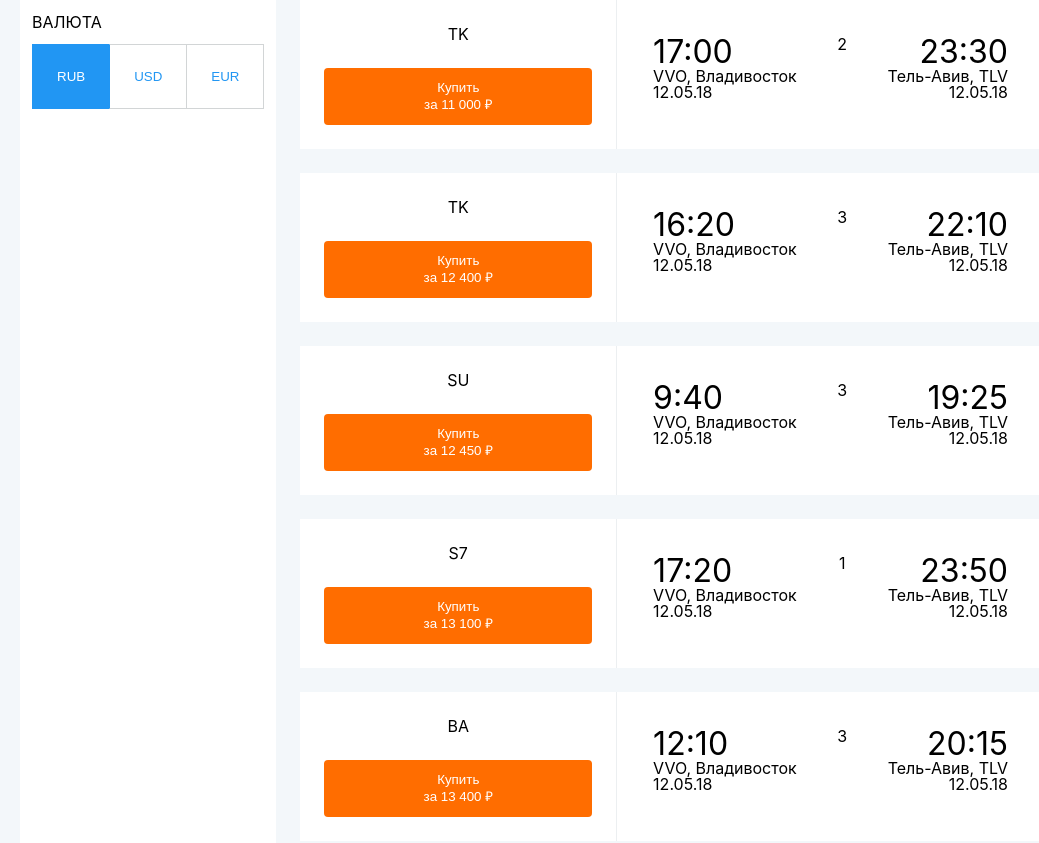
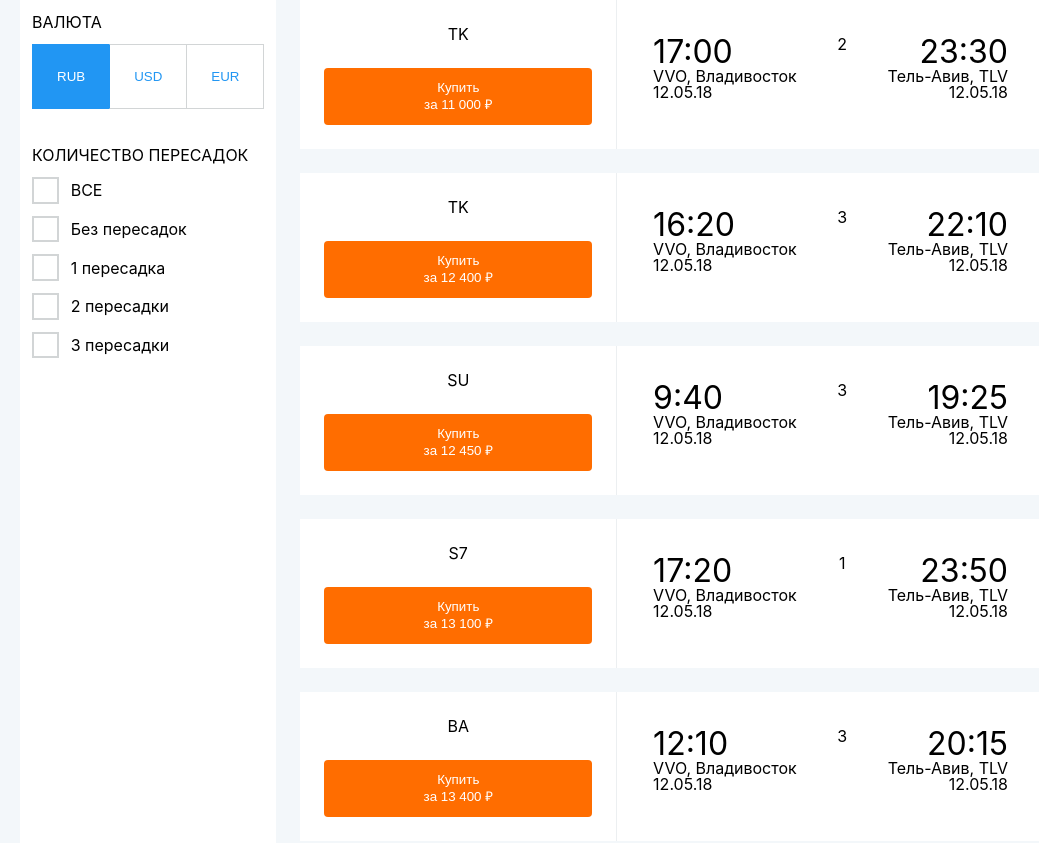
Before and after one commit to vatosarmat/ticket_viewer, a React (Create React App) app: page / in a window 1280 px wide. Shown: the top 843 px of the page, without its empty margins (108-1147 px from the left). Built offline with nearby package versions, Linux system fonts and the light colour scheme.

Commit message:
Filter by stops count

```diff
--- a/src/components/Main/List.tsx
+++ b/src/components/Main/List.tsx
@@ -4,12 +4,14 @@ import ListItem from './ListItem'
 import './List.css'
 
 const List: React.FC = () => {
-  const { ticketTable, ticketSortKey, currency } = useContext(StateContext)
+  const { ticketTable, ticketSortKey, currency, stopsFilter } = useContext(StateContext)
   const list = Object.values(ticketTable)
+  const haveStopsFilter = Object.values(stopsFilter).some(v => v)
 
   return (
     <ul className="List">
       {list
+        .filter(ticket => !haveStopsFilter || stopsFilter[ticket.stops])
         .sort((a, b) => {
           const aa = a[ticketSortKey]
           const bb = b[ticketSortKey]
--- a/src/components/Side.css
+++ b/src/components/Side.css
@@ -2,6 +2,7 @@
   background-color: #ffffff;
   display: flex;
   flex-direction: column;
+  gap: calc(var(--spacing) * 3 / 2);
   padding: calc(var(--spacing) / 2);
 }
 
--- a/src/components/Side.tsx
+++ b/src/components/Side.tsx
@@ -1,13 +1,34 @@
 import { useContext } from 'react'
 import ToggleButtonGroup from 'components/controls/ToggleButtonGroup'
+import CheckBoxGroup from 'components/controls/CheckBoxGroup'
 import { StateContext, DispatchContext } from 'state'
 import { currencyValues } from 'utils/currency'
 
 import './Side.css'
 
+const LUT: Record<number, string> = {
+  0: 'Без пересадок',
+  1: '1 пересадка',
+  2: '2 пересадки',
+  3: '3 пересадки',
+  4: '4 пересадки',
+}
+
 const Side: React.FC = () => {
-  const { currency } = useContext(StateContext)
+  const { currency, ticketTable, stopsFilter } = useContext(StateContext)
   const dispatch = useContext(DispatchContext)
+
+  const possibleStops = Object.values(ticketTable).reduce(
+    (record, ticket) => ({ ...record, [ticket.stops]: true as const }),
+    {} as Record<number, true>
+  )
+
+  const labeledValues = Object.keys(possibleStops)
+    .map(key => parseInt(key, 10))
+    .sort()
+    .map(
+      stopsCount => [stopsCount, LUT[stopsCount] ?? `${stopsCount} пересадок`] as const
+    )
 
   return (
     <div className="Side">
@@ -17,7 +38,17 @@ const Side: React.FC = () => {
           variants={currencyValues}
           value={currency}
           onChange={value =>
-            dispatch({ type: 'Currency/set', payload: { currency: value } })
+            dispatch({ type: 'Ticket/set_currency', payload: { currency: value } })
+          }
+        />
+      </div>
+      <div className="Side-control">
+        <div className="Side-control__label">КОЛИЧЕСТВО ПЕРЕСАДОК</div>
+        <CheckBoxGroup
+          labeledValues={labeledValues}
+          valuesSelected={stopsFilter}
+          onChange={value =>
+            dispatch({ type: 'Ticket/set_stops_filter', payload: { stopsFilter: value } })
           }
         />
       </div>
--- /dev/null
+++ b/src/components/controls/CheckBoxGroup.css
@@ -0,0 +1,57 @@
+.CheckBoxGroup {
+  display: flex;
+  flex-direction: column;
+  gap: calc(var(--spacing) / 2);
+}
+
+.CheckBox {
+  display: flex;
+  flex-direction: row;
+  gap: calc(var(--spacing) / 2);
+
+  align-items: center;
+}
+
+.CheckBox:hover,
+.CheckBox__input:hover {
+  cursor: pointer;
+}
+
+.CheckBox__input {
+  appearance: none;
+  display: flex;
+  align-items: center;
+  justify-content: center;
+
+  width: 2em;
+  height: 2em;
+  border: 0.15em solid var(--control-border-color);
+}
+
+.CheckBox__input::before {
+  content: url('../icons/check.svg');
+  /* background-color: currentColor; */
+  transform: scale(0);
+
+  width: 2em;
+  height: 2em;
+  transition: 120ms transform ease-in-out;
+}
+
+.CheckBox__input:checked::before {
+  transform: scale(1);
+}
+
+.CheckBox__label-text {
+  line-height: 1;
+}
+
+.CheckBox__only {
+  border: none;
+  background-color: var(--control-hover-color);
+  color: var(--control-primary-color);
+}
+
+.CheckBox__only:hover {
+  cursor: pointer;
+}
--- /dev/null
+++ b/src/components/controls/CheckBoxGroup.tsx
@@ -0,0 +1,71 @@
+import { useState } from 'react'
+import './CheckBoxGroup.css'
+
+type CheckBoxGroupProps<Value extends string | number> = {
+  labeledValues: (readonly [Value, string])[]
+  valuesSelected: Record<Value, boolean>
+  onChange: (selected: Record<Value, boolean>) => void
+}
+
+const CheckBoxGroup = <Value extends string | number>({
+  labeledValues,
+  valuesSelected,
+  onChange,
+}: CheckBoxGroupProps<Value>) => {
+  const getAll = (check: boolean) =>
+    labeledValues.reduce(
+      (table, [value]) => ({ ...table, [value]: check }),
+      {} as Record<Value, boolean>
+    )
+
+  const [valueHovered, setValueHovered] = useState<Value | undefined>(undefined)
+
+  const allChecked = labeledValues.every(([value]) => valuesSelected[value])
+
+  const onChecked: React.ChangeEventHandler<HTMLInputElement> = event => {
+    const value = event.target.value as Value
+    onChange({ ...valuesSelected, [value]: event.target.checked })
+  }
+
+  return (
+    <div className="CheckBoxGroup">
+      <label className="CheckBox">
+        <input
+          type="checkbox"
+          className="CheckBox__input"
+          value={'all'}
+          checked={allChecked}
+          onChange={() => onChange(getAll(!allChecked))}
+        />
+        <span className="CheckBox__label">ВСЕ</span>
+      </label>
+      {labeledValues.map(([value, label]) => (
+        <label
+          key={value.toString()}
+          className="CheckBox"
+          onMouseEnter={() => setValueHovered(value)}
+          onMouseLeave={() => setValueHovered(undefined)}
+        >
+          <input
+            type="checkbox"
+            className="CheckBox__input"
+            value={value}
+            checked={valuesSelected[value] ?? false}
+            onChange={onChecked}
+          />
+          <span className="CheckBox__label">{label}</span>
+          {valueHovered === value && (
+            <button
+              className="CheckBox__only"
+              onClick={() => onChange({ ...getAll(false), [value]: true })}
+            >
+              ТОЛЬКО
+            </button>
+          )}
+        </label>
+      ))}
+    </div>
+  )
+}
+
+export default CheckBoxGroup
--- a/src/components/controls/ToggleButtonGroup.tsx
+++ b/src/components/controls/ToggleButtonGroup.tsx
@@ -1,8 +1,3 @@
-// type ToggleButton
-// const ToggleButton: React.FC = () => {
-//
-// }
-
 import './ToggleButtonGroup.css'
 
 type ToggleButtonGroupProps<Variant extends string> = {
@@ -16,7 +11,6 @@ const ToggleButtonGroup = <Variant extends string>({
   value,
   onChange,
 }: ToggleButtonGroupProps<Variant>) => {
-  console.log(value)
   return (
     <div className="ToggleButtonGroup">
       {variants.map(variant => (
--- a/src/state/index.ts
+++ b/src/state/index.ts
@@ -22,12 +22,14 @@ export type State = {
   ticketTable: Record<string, Ticket>
   ticketSortKey: 'priceRub'
   currency: Currency
+  stopsFilter: Record<number, boolean>
 }
 
 export const initialState: State = {
   ticketTable: {},
   ticketSortKey: 'priceRub',
   currency: 'RUB',
+  stopsFilter: {},
 }
 
 type Action =
@@ -36,8 +38,12 @@ type Action =
       payload: { ticketList: Ticket[] }
     }
   | {
-      type: 'Currency/set'
+      type: 'Ticket/set_currency'
       payload: { currency: Currency }
+    }
+  | {
+      type: 'Ticket/set_stops_filter'
+      payload: { stopsFilter: Record<number, boolean> }
     }
 
 export const reducer: Reducer<State, Action> = (state, { type, payload }) => {
@@ -51,10 +57,16 @@ export const reducer: Reducer<State, Action> = (state, { type, payload }) => {
         ),
       }
     }
-    case 'Currency/set': {
+    case 'Ticket/set_currency': {
       return {
         ...state,
         currency: payload.currency,
+      }
+    }
+    case 'Ticket/set_stops_filter': {
+      return {
+        ...state,
+        stopsFilter: payload.stopsFilter,
       }
     }
   }
```
Also changed, not shown: src/components/icons/check.svg (added).
